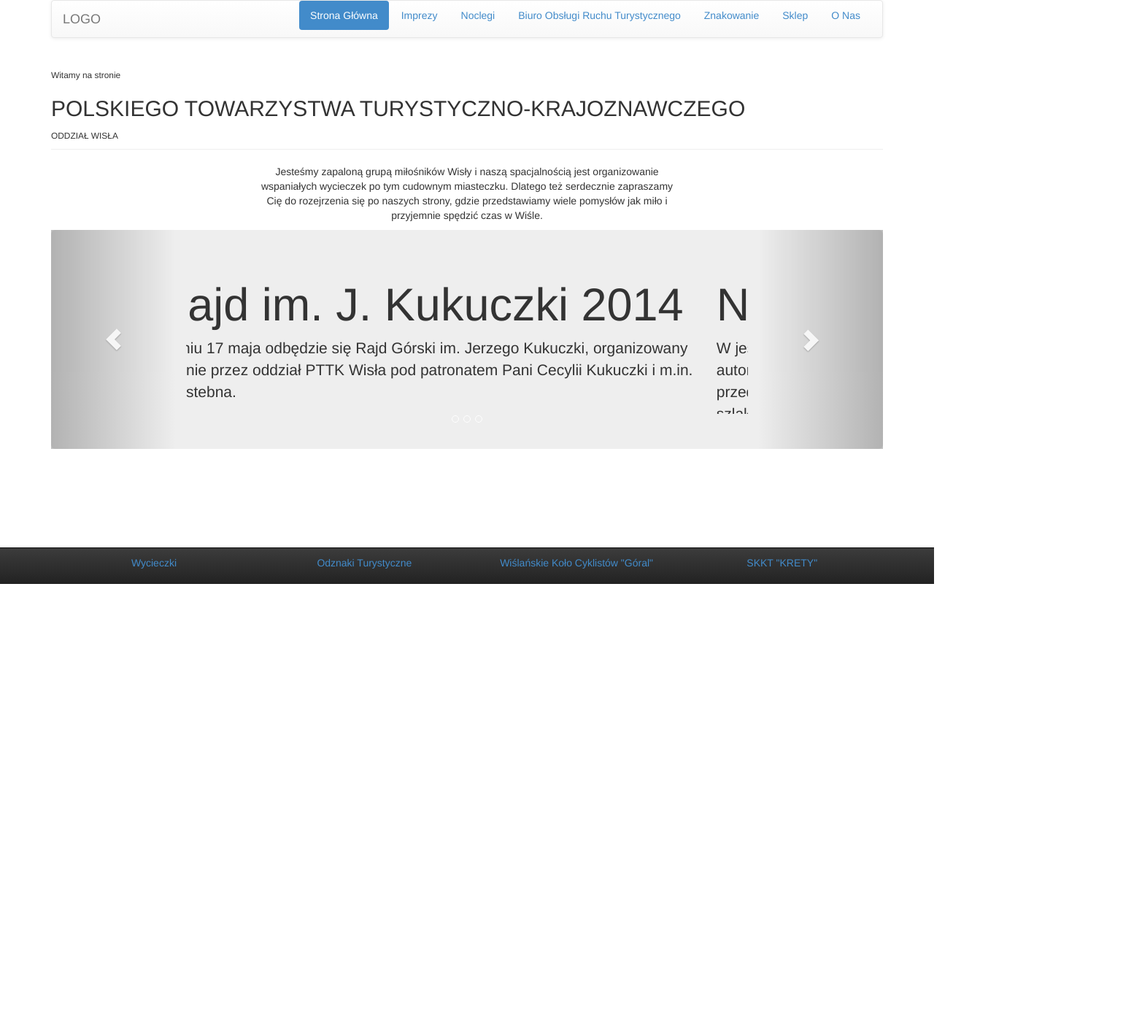
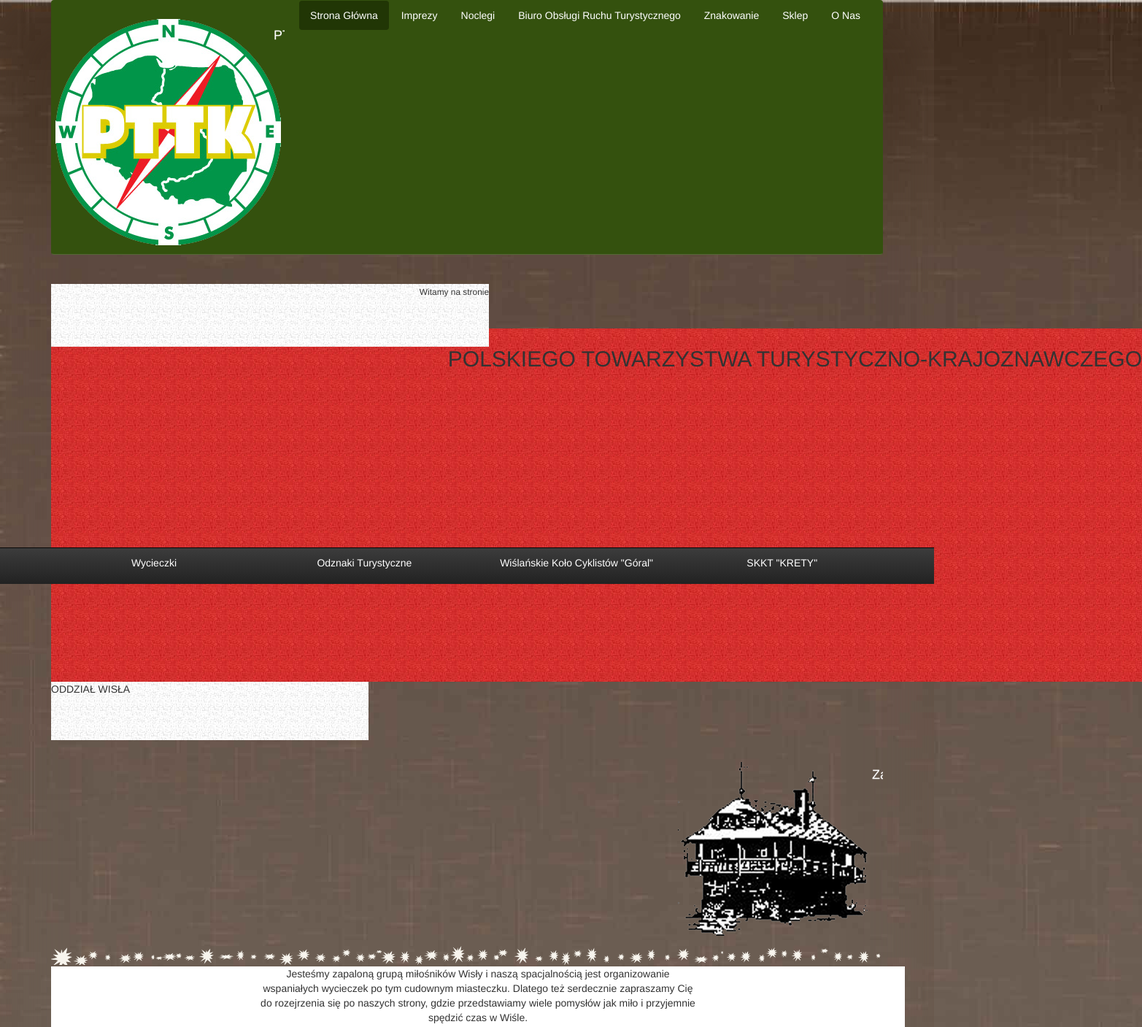
Before and after one commit to keloxius/pttk-wisla, a plain HTML site: page index.html in a window 1280 px wide. Shown: the top 1407 px of the page at 73% size, 1565 px wide, since content can reach past the window. Before the commit the page ends 800 px from the top, so only its background shows below. Drawn offline with nearby package versions, Linux system fonts and the light colour scheme.

Commit message:
Updated css and index

```diff
--- a/css/pttk_styles.css
+++ b/css/pttk_styles.css
@@ -1,9 +1,117 @@
+body {
+  background-image: url("../images/bg_brown_big.jpg");
+  box-shadow:       inset 0 0 100px rgba(99,80,65,.5);
+}
+
+.main_box_top_img {
+  background:   url("../images/gwiazdki.png") no-repeat scroll 0 0 / 100% auto rgba(0, 0, 0, 0);
+  height:       28px;
+  clear:        both;
+}
+
+.main_box {
+  margin-bottom: 75px;
+}
+.white_box {
+  background-color: #ffffff;
+}
+
 /* Layout
 ================================ */
 .width_800px{
-	width: 800px;
+	width: 				800px;
 }
 
 .width_600px{
-	width: 600px;
+	width: 				600px;
 }
+
+.width_50 {
+	width: 				50%;
+}
+
+.container{
+	clear: 				both;
+}
+
+
+/* Navigation
+================================ */
+.navbar {
+  background-color:     #34510e;
+  border-bottom-color:  #546835;
+}
+
+.nav-pills>li.active>a, .nav-pills>li.active>a:hover, .nav-pills>li.active>a:focus {
+  background-color:     #213605;
+}
+
+a {
+  color:            #ffffff;
+}
+a:hover {
+  color:            #213605;
+}
+
+.main_logo {
+  background: 	    url("../images/logo_pttk.png") no-repeat scroll 0 0 / 100% auto rgba(0, 0, 0, 0);
+  height: 			    325px;
+  width: 				    319px;
+  margin-top: 	    22px;
+  overflow: 		    hidden;
+  text-indent: 	    100%;
+  white-space: 	    nowrap;
+}
+
+.zameczek_logo{
+  background: 	    url("../images/logo_zameczek.png") no-repeat scroll 0 0 / 100% auto rgba(0, 0, 0, 0);
+  height: 			    260px;
+  width: 				    290px;
+  margin-top: 	    22px;
+  overflow: 		    hidden;
+  text-indent: 	    100%;
+  white-space: 	    nowrap;
+}
+
+.page-header {
+  border:           none;
+}
+
+.text_top {
+  width:            600px;
+  height:           86px;
+  background:       url("../images/bg_grey.jpg") repeat;
+  text-align:       right;
+
+  position:         relative;
+  z-index:          99;
+}
+.text_middle {
+  width:            1495px;
+  height:           484px;
+  margin-top:       -25px;
+  background:       url("../images/bg_red.jpg") repeat;
+  text-align:       right;
+
+  position:         relative;
+  z-index:          20;
+}
+.text_middle h2 {
+  margin:           0;
+  padding-top:      25px;
+}
+.text_bottom {
+  width:            435px;
+  height:           80px;
+  margin-top:       -25px;
+  background:       url("../images/bg_grey.jpg") repeat;
+}
+.text_bottom p {
+  margin-top:       25px;
+}
+
+/* Slider
+================================ */
+#pttk_carousel {
+  margin-bottom:    75px;
+}
--- a/index.html
+++ b/index.html
@@ -13,11 +13,11 @@
     <!-- Main Container -->
     <div class="container">
 
-      <nav class="navbar navbar-default" role="navigation">
+      <nav class="navbar" role="navigation">
         <div >
           <!-- Brand and toggle get grouped for better mobile display -->
           <div class="navbar-header">
-            <a class="navbar-brand" href="#">LOGO</a>
+            <a class="navbar-brand main_logo" href="#">PTTK Oddzial Wisla</a>
           </div>
 
         <!-- Collect the nav links -->
@@ -35,15 +35,26 @@
       </nav>
 
       <div class="page-header">
+        <div class="pull-left">
+          <div class="text_top">
             <small>Witamy na stronie</small>
+          </div>
+          <div class="text_middle">
             <h2>POLSKIEGO TOWARZYSTWA TURYSTYCZNO-KRAJOZNAWCZEGO</h2>
-        <small>ODDZIAŁ WISŁA</small>
+          </div>
+          <div class="text_bottom">
+            <p>ODDZIAŁ WISŁA</p>
+          </div>
+        </div>
+        <div class="pull-right">
+          <a class="navbar-brand zameczek_logo" href="#">Zameczek Piast</a>
+        </div>
       </div>
 
 
-      <div class="container width_600px">
-        <p id="home_page_intro" class="center-block text-center">Jesteśmy zapaloną grupą miłośników Wisły i naszą spacjalnością jest organizowanie wspaniałych wycieczek po tym cudownym miasteczku. Dlatego też serdecznie zapraszamy Cię do rozejrzenia się po naszych strony, gdzie przedstawiamy wiele pomysłów jak miło i przyjemnie spędzić czas w Wiśle.</p>
-      </div>
+      <div class="main_box_top_img "></div>
+      <div class="main_box container white_box">
+        <p id="home_page_intro" class="center-block text-center width_600px">Jesteśmy zapaloną grupą miłośników Wisły i naszą spacjalnością jest organizowanie wspaniałych wycieczek po tym cudownym miasteczku. Dlatego też serdecznie zapraszamy Cię do rozejrzenia się po naszych strony, gdzie przedstawiamy wiele pomysłów jak miło i przyjemnie spędzić czas w Wiśle.</p>
 
         <div id="pttk_carousel" class="carousel slide jumbotron" data-ride="carousel">
           <!-- main wrapper -->
@@ -55,7 +66,7 @@
               </div>
               <div class="item">
                 <h1>Nowy szlak turystyczny</h1>
-              <p>W jesieni ub. roku został na terenie Wisly wytyczony nowy szlak turystyczny autorstwa Eli Dorighi - naszej "świeżo upieczonej przewodniczki". Jest to przedmiotem jej pracy  magisterskiej. Poniżej przedstawiamy jej autorski opis szlaku i mapkę na której szlak zaznaczony jest kolorem ciemnoczerwonym. Zapraszamy wszystkich do przejscia ta trasą bo jest,  naprawdę ciekawa. Opis szlaku i mapka znajdują sie w dolnej części tej strony</p>
+                <p>W jesieni ub. roku został na terenie Wisly wytyczony nowy szlak turystyczny autorstwa Eli Dorighi - naszej "świeżo upieczonej przewodniczki". Jest to przedmiotem jej pracy    magisterskiej. Poniżej przedstawiamy jej autorski opis szlaku i mapkę na której szlak zaznaczony jest kolorem ciemnoczerwonym. Zapraszamy wszystkich do przejscia ta trasą bo jest,   naprawdę ciekawa. Opis szlaku i mapka znajdują sie w dolnej części tej strony</p>
               </div>
               <div class="item">
                 <h1>Rajd ku źródłom Wisły 2014</h1>
@@ -77,6 +88,7 @@
             <span class="glyphicon glyphicon-chevron-right"></span>
           </a>
         </div>
+      </div>
 
       <nav class="navbar navbar-inverse navbar-fixed-bottom" role="navigation">
        <div class="container">
```
Lines whose indentation alone changed are shown as unchanged.
